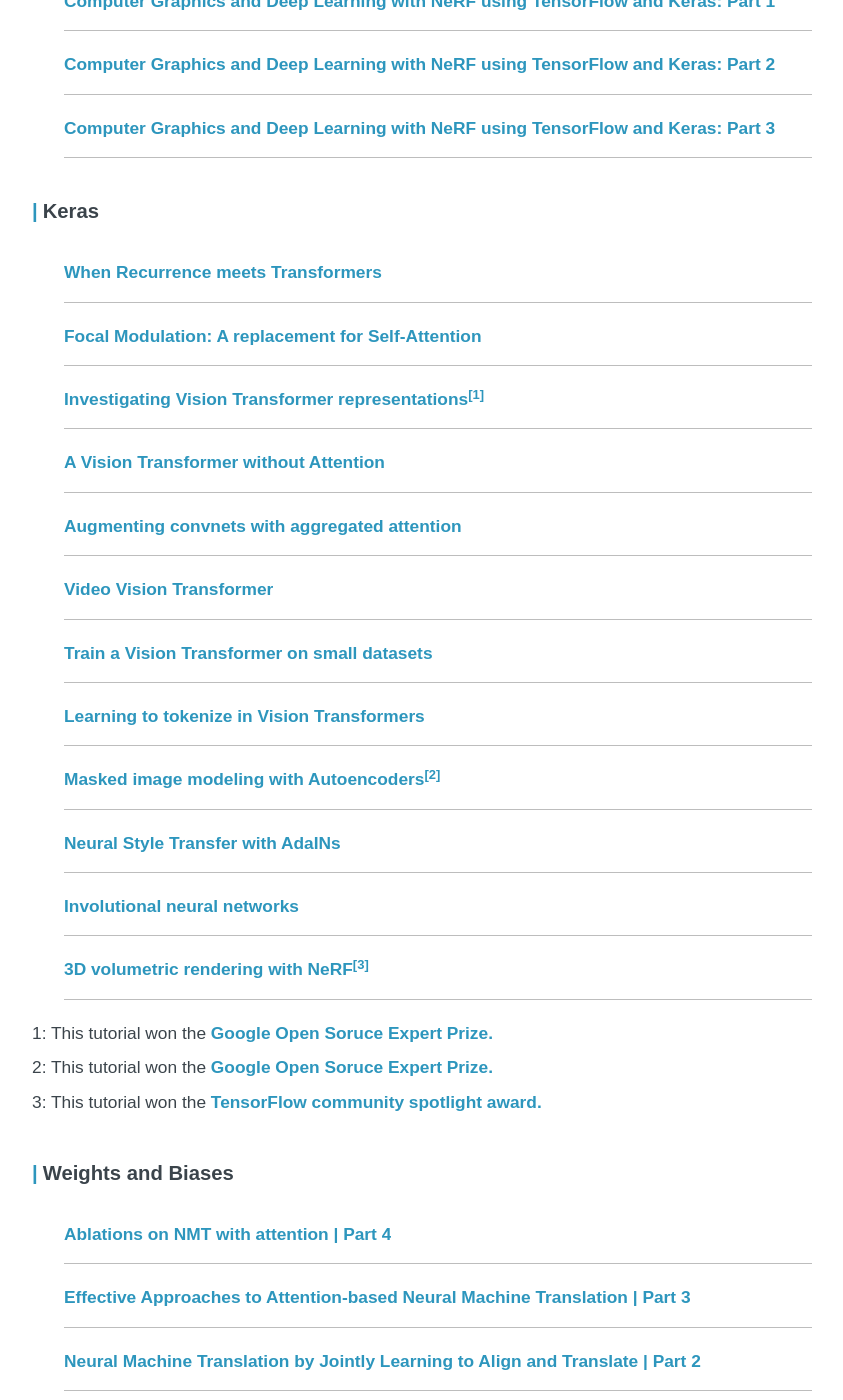
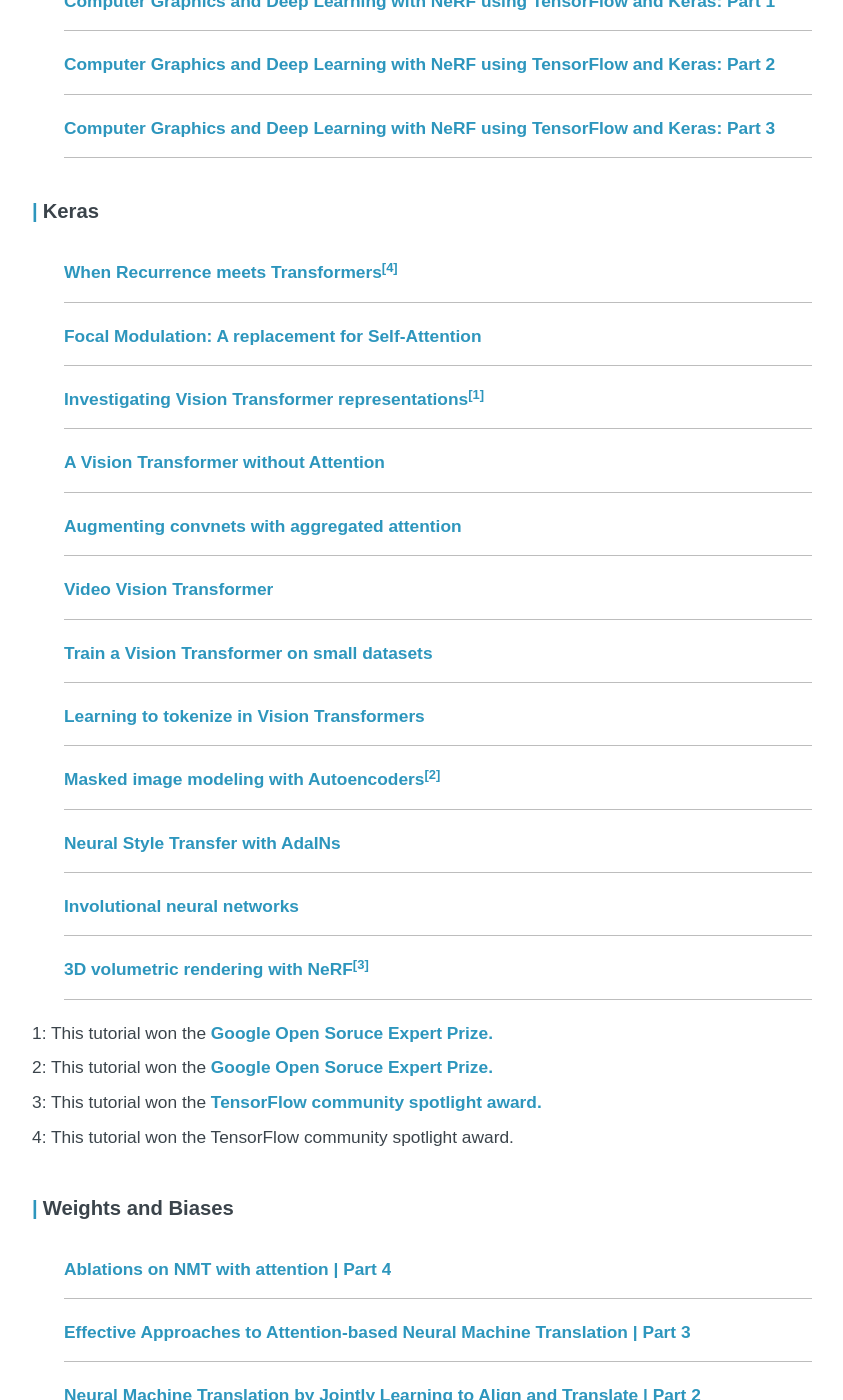
Before and after one commit to ariG23498/ariG23498.github.io, a Jekyll site: the page built from blogs.md, in a window 1280 px wide and 1400 px high, scrolled down 1592 px. Shown: the whole window, without its empty margins (218-1061 px from the left). Built offline with Jekyll 4.4.1, drawn with Linux system fonts in a browser that asks for light colours.

Commit message:
Update blogs.md

```diff
--- a/blogs.md
+++ b/blogs.md
@@ -78,8 +78,7 @@ permalink: /posts
 
         <h3>Keras</h3>
         <article class="archive-item">
-        <a class="archive-item-link" href="https://keras.io/examples/vision/temporal_latent_bottleneck/" target="_blank" rel="noopener noreferrer">When Recurrence meets Transformers
-</a>
+        <a class="archive-item-link" href="https://keras.io/examples/vision/temporal_latent_bottleneck/" target="_blank" rel="noopener noreferrer">When Recurrence meets Transformers<sup>[4]</sup></a>
         </article>
         <article class="archive-item">
         <a class="archive-item-link" href="https://keras.io/examples/vision/focal_modulation_network/" target="_blank" rel="noopener noreferrer">Focal Modulation: A replacement for Self-Attention</a>
@@ -118,6 +117,7 @@ permalink: /posts
         1: This tutorial won the <a href="https://www.kaggle.com/general/328914" target="_blank" rel="noopener noreferrer">Google Open Soruce Expert Prize.</a><br>
         2: This tutorial won the <a href="https://www.kaggle.com/general/316181" target="_blank" rel="noopener noreferrer">Google Open Soruce Expert Prize.</a><br>
         3: This tutorial won the <a href="https://twitter.com/TensorFlow/status/1466150113814929413" target="_blank" rel="noopener noreferrer">TensorFlow community spotlight award.</a><br>
+        4: This tutorial won the TensorFlow community spotlight award.
 
         <h3>Weights and Biases</h3>
             <article class="archive-item">
```
